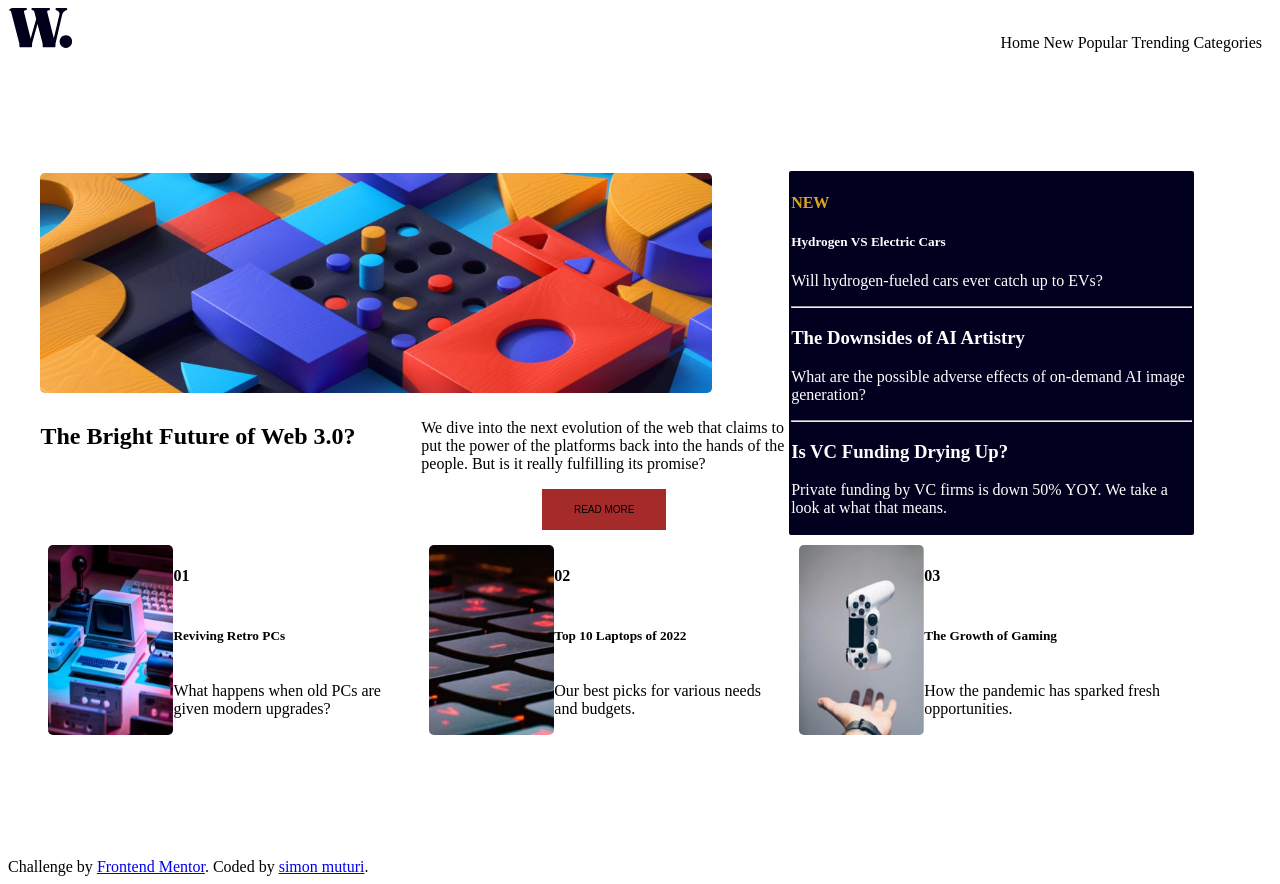
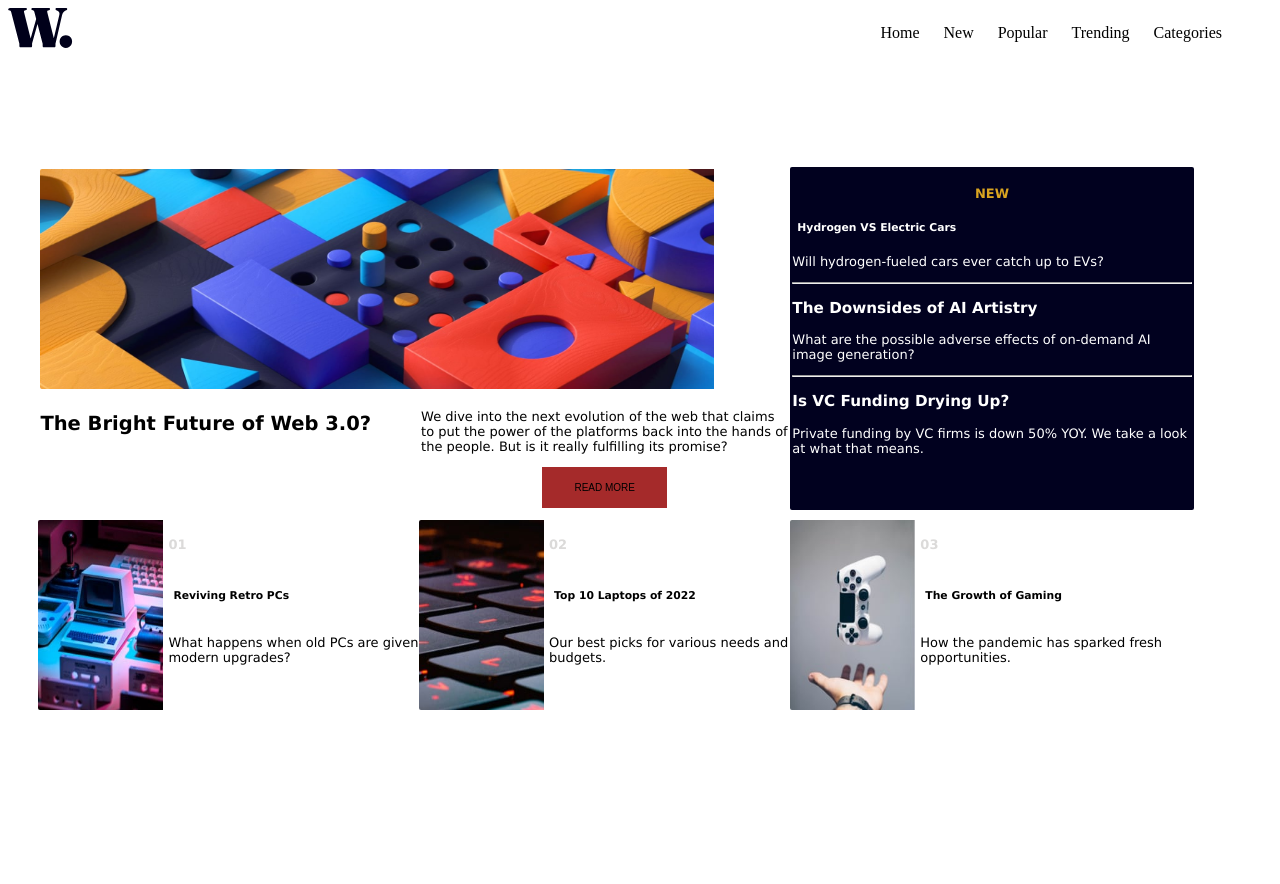
Before and after one commit to Simoh8/css-and-html-, a plain HTML site: page index.html in a window 1280 px wide. After the commit the page ends 826 px from the top, so only its background shows below. Drawn offline with Linux system fonts and the light colour scheme.

Commit message:
changes and a hover on the menu

```diff
--- a/index.html
+++ b/index.html
@@ -68,7 +68,7 @@
 <div class="div5">
   <img src="assets\images\image-retro-pcs.jpg" height="190px" width="125px" alt="">
   <div class="layout1">
-  <h4>01</h4>
+  <h4 style="color: rgb(219, 218, 217);">01</h4>
   <h5> Reviving Retro PCs</h5>
   <p>What happens when old PCs are given modern upgrades?</p>
 </div>
@@ -77,7 +77,7 @@
 <div class="div6">
   <img src="assets\images\image-top-laptops.jpg" height="190px" width="125px" alt="">
   <div class="layout1">
-  <h4>02</h4>
+  <h4 style="color: rgb(219, 218, 217);">02</h4>
 
   <h5>Top 10 Laptops of 2022</h5>
   <p>Our best picks for various needs and budgets.
@@ -87,7 +87,7 @@
   <div class="div7">
     <img src="assets\images\image-gaming-growth.jpg" height="190px" width="125px" alt="">
     <div class="layout1">
-    <h4>03</h4>
+    <h4 style="color: rgb(219, 218, 217);">03</h4>
     <h5>The Growth of Gaming</h5>
      <p>How the pandemic has sparked fresh opportunities.</p>
     </div>
@@ -96,9 +96,9 @@
 </div>
  </div>
 
- <div class="attribution">
+ <!-- <div class="attribution">
     Challenge by <a href="https://www.frontendmentor.io?ref=challenge" target="_blank">Frontend Mentor</a>.
     Coded by <a href="https://github.com/Simoh8">simon muturi</a>.
-  </div>
+  </div> -->
 </body>
 </html>
--- a/style.css
+++ b/style.css
@@ -12,8 +12,11 @@
  grid-template-rows: 3,1fr ;
  height: 80%;
  width: 95%;
+ font-size: 13px;
  justify-content: center ;
  align-content: center;
+
+ font-family: 'Lucida Sans', 'Lucida Sans Regular', 'Lucida Grande', 'Lucida Sans Unicode', Geneva, Verdana, sans-serif;
 
  grid-template-areas:
  "one one two"
@@ -21,9 +24,13 @@
  "five six seven" ;
 
 }
+ul{
+    padding-left: 10px;
+}
 li{
     list-style: none;
     display: inline;
+    padding: 10px;
 
 }
 
@@ -40,7 +47,7 @@ li{
     grid-area: two;
     padding: 2px;
     border-radius: 2px;
-    justify-content: start;
+    justify-items: center;
 
 }
 .div3{
@@ -58,24 +65,33 @@ justify-items: center;
 }
 .div5{
 grid-area: five;
-border-radius: 2px;
-padding: 10px;
+margin-top: 10px;
+
 display: flex;
 flex-direction: row;
 
 }
+h5{
+    padding: 2px 5px;
+}
+.div4 button :hover{
+    color: blue;
+}
+p{
+
+}
 .div6{
 grid-area: six;
-border-radius: 2px;
-padding: 10px;
+margin-top: 10px;
+
 display: flex;
 flex-direction: row;
 }
 .div7{
 
 grid-area: seven;
-padding: 10px;
-border-radius: 2px;
+margin-top: 10px;
+
 display: flex;
 flex-direction: row
 }
@@ -84,17 +100,18 @@ flex-direction: row
 }
 .menu{
     justify-content: space-between;
-
+   padding-right: 40px;
     display: flex;
     flex-direction: row;
     float: right;
     align-items: flex-end;
-    padding: 10px;
+    padding-left:  30px;
 
 }
 img{
 
-    border-radius: 5px;
+    border-radius: 2px;
+    padding-right: 5px;
 }
 .layout1{
     display: flex;
@@ -103,7 +120,11 @@ img{
 }
 button{
    padding: 15px 32px;
+   background-color: brown;
 }
 .attribution{
    margin-top: 20px;
 }
+.menu ul li:hover{
+    background-color: aqua;
+}
```
